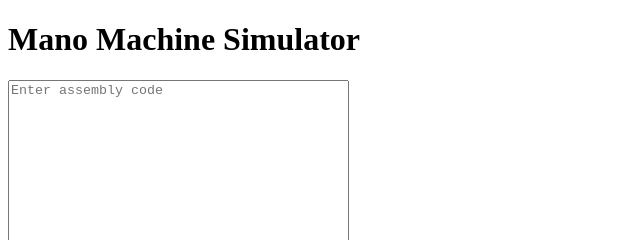
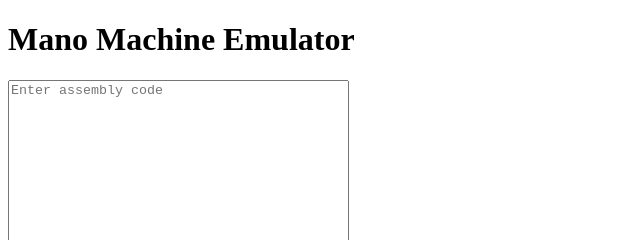
Before and after one commit to ujjujjuj/mano-machine-emulator, a plain HTML site: page index.html in a window 1280 px wide. Shown: the top 240 px of the page, 0-640 px from the left. Drawn offline with Linux system fonts and the light colour scheme.

Commit message:
Update index.html

```diff
--- a/index.html
+++ b/index.html
@@ -1 +1 @@
-<!DOCTYPE html><html lang="en"><head><meta charset="utf-8"><meta http-equiv="X-UA-Compatible" content="IE=edge"><meta name="viewport" content="width=device-width, initial-scale=1.0"><title>Mano Machine</title><script src="index.84444c20.js" defer type="module"></script><link rel="stylesheet" href="index.4b6b6e08.css"></head><body> <div class="container"> <h1>Mano Machine Simulator</h1> <div> <div class="screen"></div> <div class="inputDiv"> <textarea placeholder="Enter assembly code" rows="30" cols="40" spellcheck="false"></textarea> <div> <label for="code">Select Program</label> <select name="code" id="code" autofocus> <option value="inout.mano">Input-Output</option> <option value="print-str.mano">Print String</option> <option value="print-hex.mano">Print Hex</option> <option value="add-arr.mano">Add array</option> <option value="custom" selected>Custom</option> </select> <button id="assemble">Assemble</button> <button id="download" style="display:none">Download ROM</button> <button id="execute" style="display:none">Execute</button> <button id="reload" style="display:none">Reload</button> </div> </div> </div> </div> <div class="mobile">This website can only be viewed on desktop</div> </body></html>
+<!DOCTYPE html><html lang="en"><head><meta charset="utf-8"><meta http-equiv="X-UA-Compatible" content="IE=edge"><meta name="viewport" content="width=device-width, initial-scale=1.0"><title>Mano Machine</title><script src="index.84444c20.js" defer type="module"></script><link rel="stylesheet" href="index.4b6b6e08.css"></head><body> <div class="container"> <h1>Mano Machine Emulator</h1> <div> <div class="screen"></div> <div class="inputDiv"> <textarea placeholder="Enter assembly code" rows="30" cols="40" spellcheck="false"></textarea> <div> <label for="code">Select Program</label> <select name="code" id="code" autofocus> <option value="inout.mano">Input-Output</option> <option value="print-str.mano">Print String</option> <option value="print-hex.mano">Print Hex</option> <option value="add-arr.mano">Add array</option> <option value="custom" selected>Custom</option> </select> <button id="assemble">Assemble</button> <button id="download" style="display:none">Download ROM</button> <button id="execute" style="display:none">Execute</button> <button id="reload" style="display:none">Reload</button> </div> </div> </div> </div> <div class="mobile">This website can only be viewed on desktop</div> </body></html>
```
